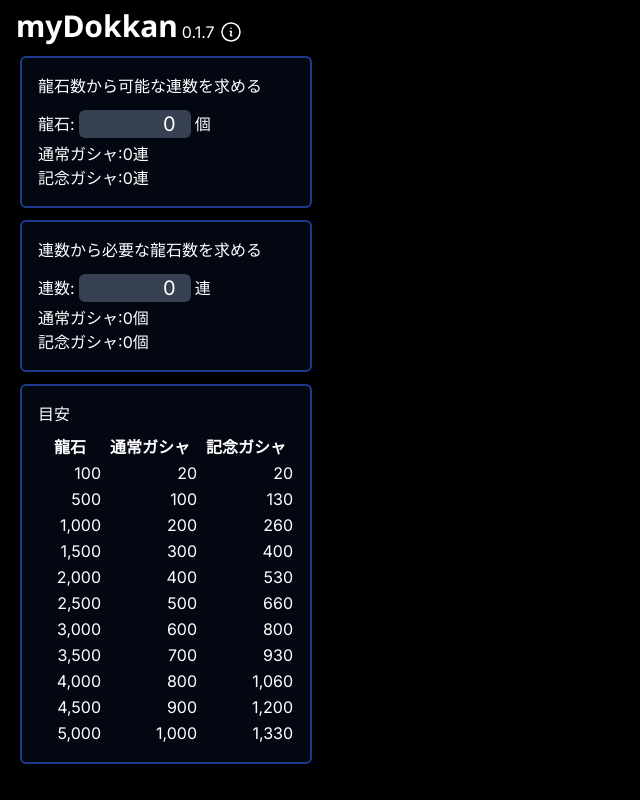
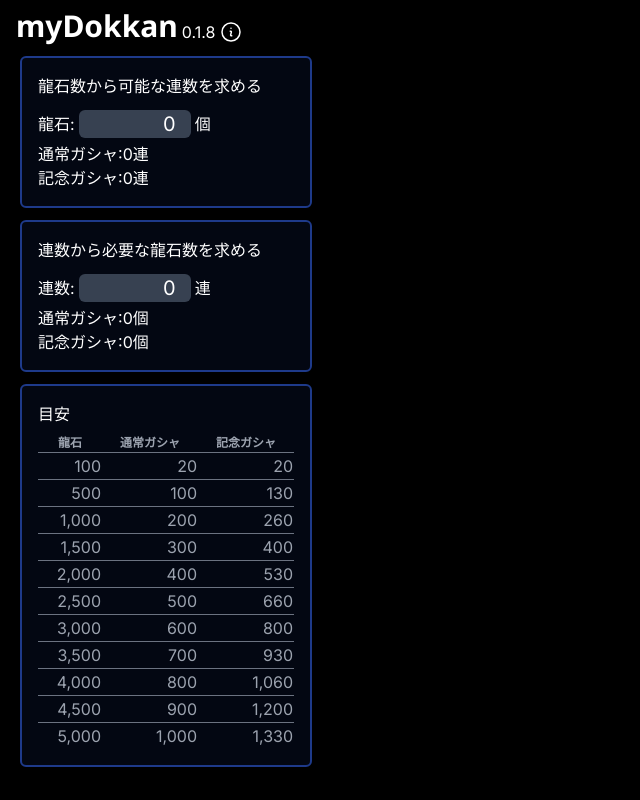
Before and after one commit to baggio4ever/mydokkan, a Next.js app: page / in a window 1280 px wide. Shown: the whole page, without its empty margins (0-640 px from the left). Built offline with nearby package versions, Linux system fonts and the light colour scheme.

Commit message:
テーブルを少し凝ってみた

```diff
--- a/app/page.tsx
+++ b/app/page.tsx
@@ -16,7 +16,7 @@ const NotoSans = Noto_Sans({ weight: '700', preload: false });
 //const BlueCombi = '/images/FKVYrTbakAE-gys.png';
 
 const APP_NAME = 'myDokkan';
-const APP_VERSION = '0.1.7';
+const APP_VERSION = '0.1.8';
 const REACT_VERSION = React.version;
 
 interface LibInfo {
@@ -222,7 +222,7 @@ function RyusekiTable2() {
   ];
 
   const rows = ryusekis.map((v) => {
-    return <tr key={v}>
+    return <tr key={v} className='hover:bg-gray-700 hover:text-gray-50'>
       <td>{v.toLocaleString()}</td>
       <td>{getNormalRensu(v).toLocaleString()}</td>
       <td>{getSpRensu(v).toLocaleString()}</td>
@@ -232,15 +232,15 @@ function RyusekiTable2() {
   return (
     <CommonFrame>
       <ModeTitle title='目安' />
-      <table className=' text-center'>
-        <thead>
-          <tr>
-            <th className='w-16'>龍石</th>
-            <th className='w-24'>通常ガシャ</th>
-            <th className='w-24'>記念ガシャ</th>
+      <table className='divide-y divide-gray-500'>
+        <thead className='text-center'>
+          <tr className='text-gray-400 font-medium text-xs'>
+            <th scope='col' className='w-16'>龍石</th>
+            <th scope='col' className='w-24'>通常ガシャ</th>
+            <th scope='col' className='w-24'>記念ガシャ</th>
           </tr>
         </thead>
-        <tbody className='text-right'>
+        <tbody className='text-right divide-y divide-gray-500 text-gray-400'>
           {rows}
         </tbody>
       </table>
```
